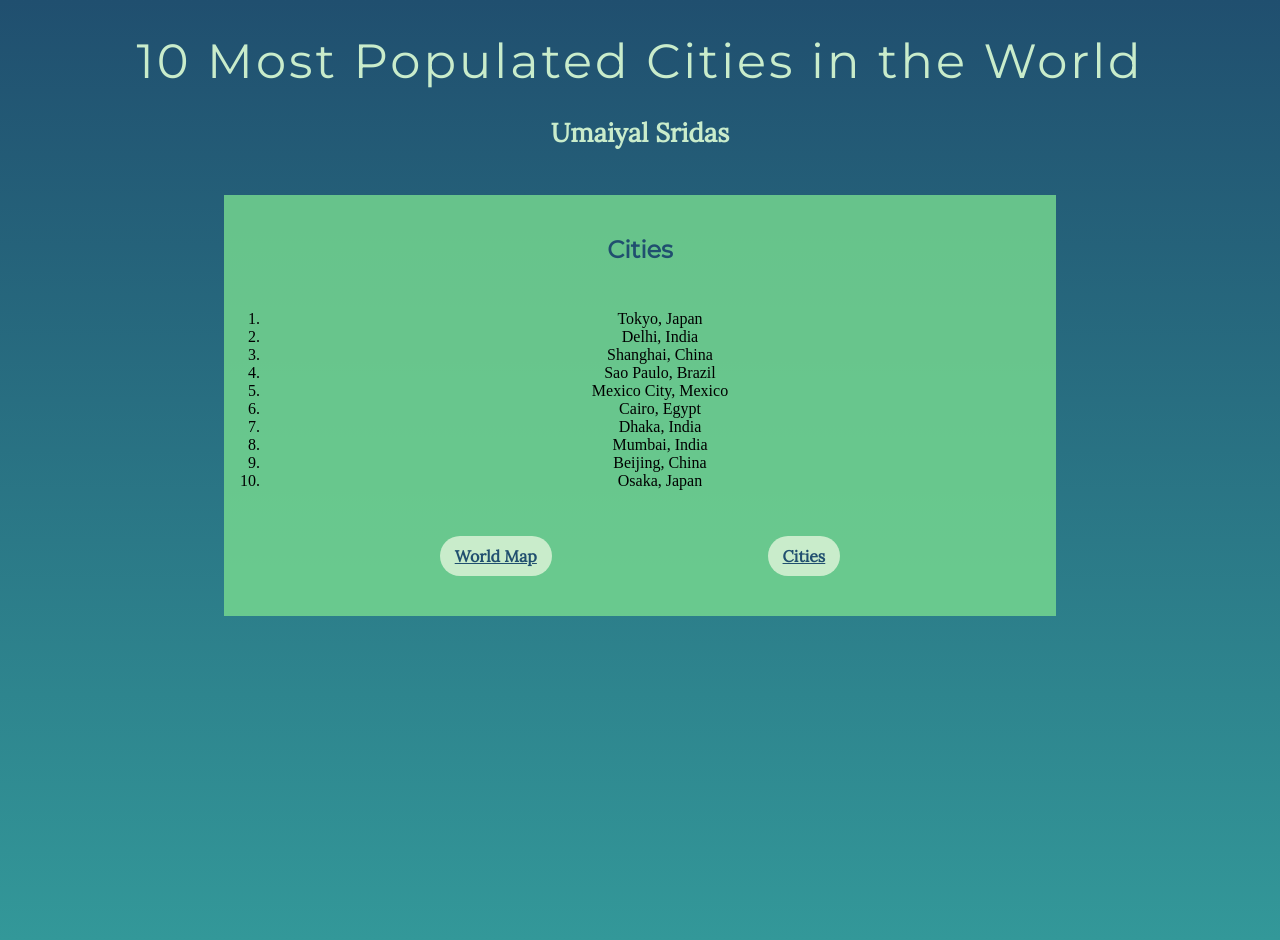
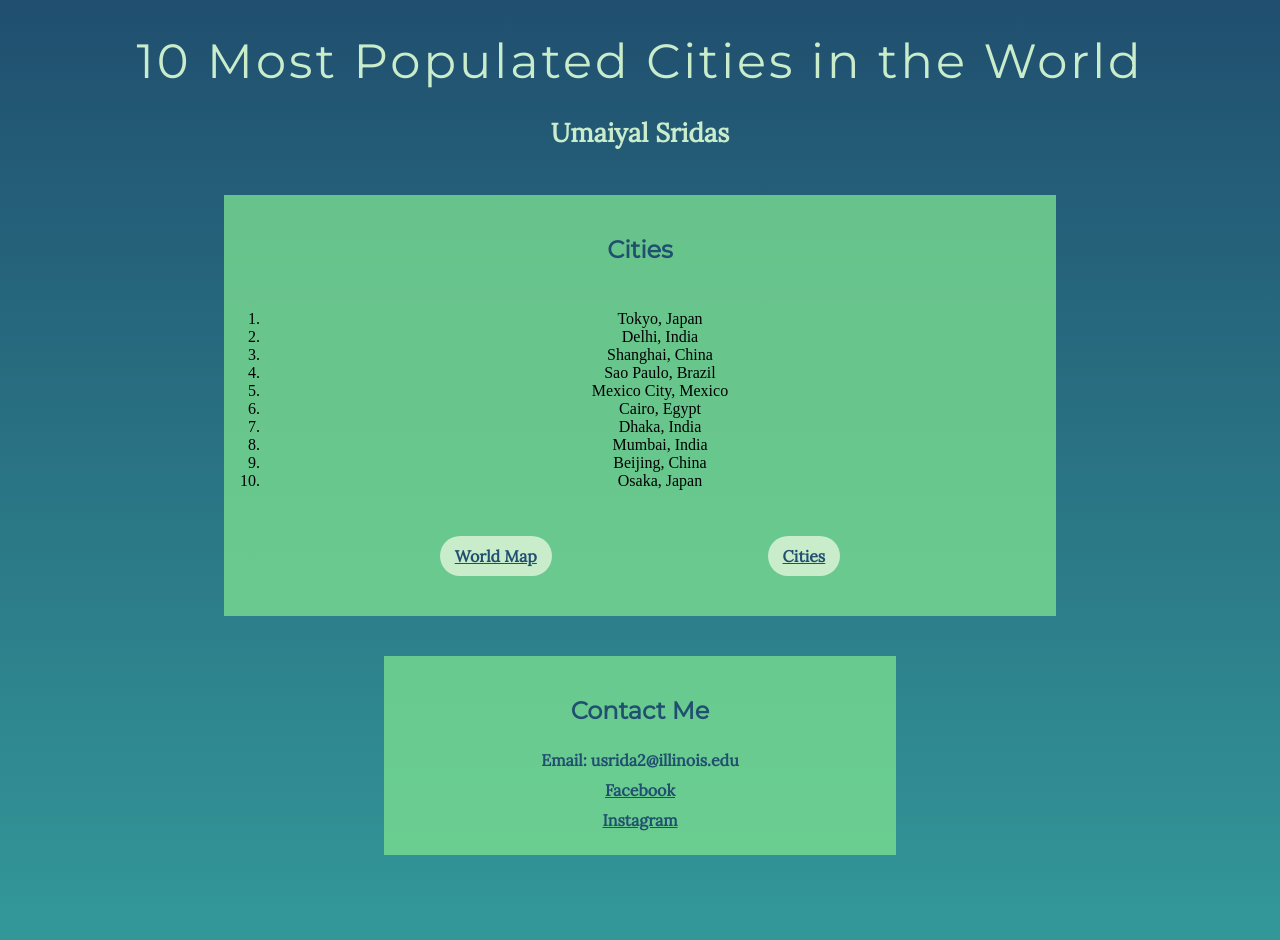
Before and after one commit to usridas/most-populated-cities-in-the-world.github.io, a Jekyll site: the page built from index.md, in a window 1280 px wide. Built offline with Jekyll 4.4.1, drawn with Linux system fonts in a browser that asks for light colours.

Commit message:
Update home.html

```diff
--- a/_layouts/home.html
+++ b/_layouts/home.html
@@ -25,3 +25,10 @@ layout: default
     <a href="newdatapoints.html">Cities</a>
   </div>
 </div>
+
+<div class="contact-us section">
+  <h2>Contact Me</h2>
+  <p>Email: usrida2@illinois.edu</p>
+  <p><a href="https://www.facebook.com/groups/760044664509764/">Facebook</a></p>
+  <p><a href="https://www.instagram.com/art.umaiyal.sridas/">Instagram</a></p>
+</div>
```
